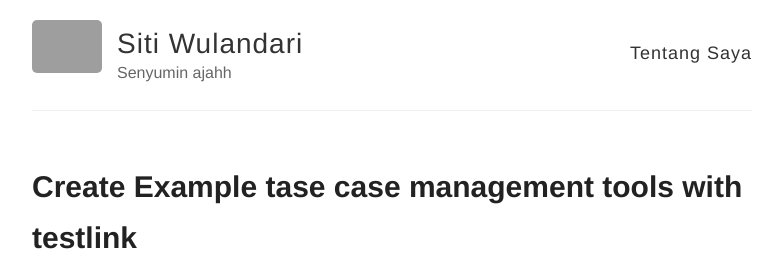
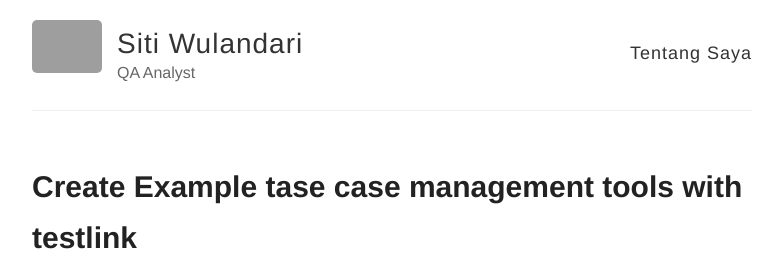
Before and after one commit to sitiwulandari/sitiwulandari.github.io, a Jekyll site: the page built from index.html, in a window 1280 px wide. Shown: the top 256 px of the page, without its empty margins (248-1031 px from the left). Built offline with Jekyll 4.4.1, drawn with Linux system fonts in a browser that asks for light colours; grey boxes are pictures that could not be loaded.

Commit message:
Update _config.yml

```diff
--- a/_config.yml
+++ b/_config.yml
@@ -6,7 +6,7 @@
 name: Siti Wulandari
 
 # Short bio or description (displayed in the header)
-description: Senyumin ajahh
+description: QA Analyst
 
 # URL of your avatar or profile pic (you could use your GitHub profile pic)
 avatar: https://raw.githubusercontent.com/barryclark/jekyll-now/master/images/jekyll-logo.png
```
